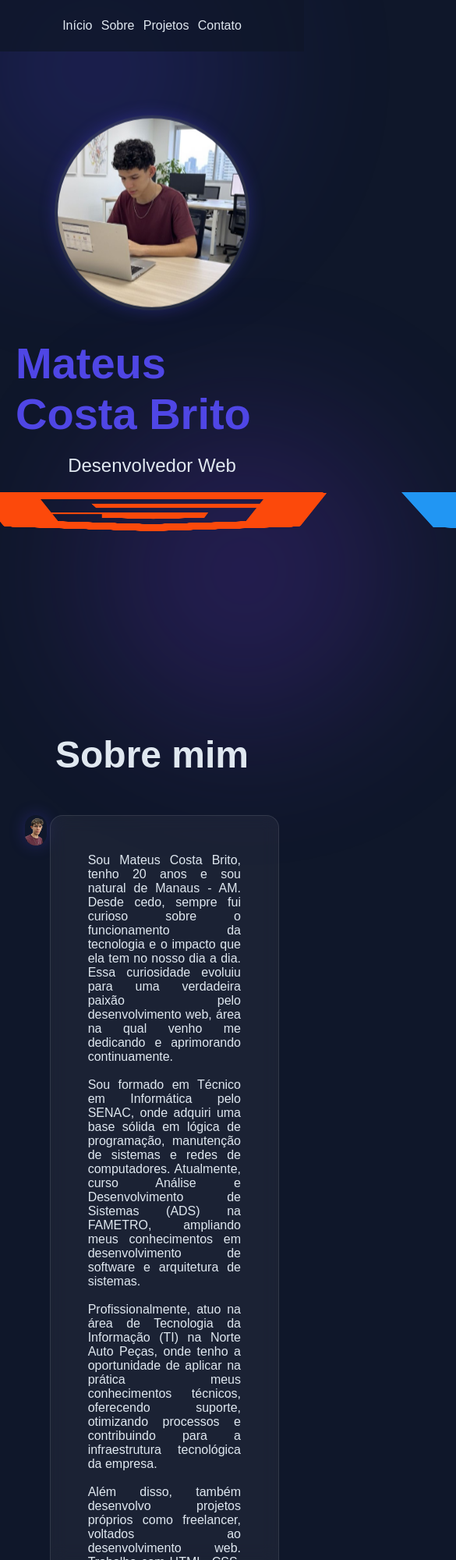
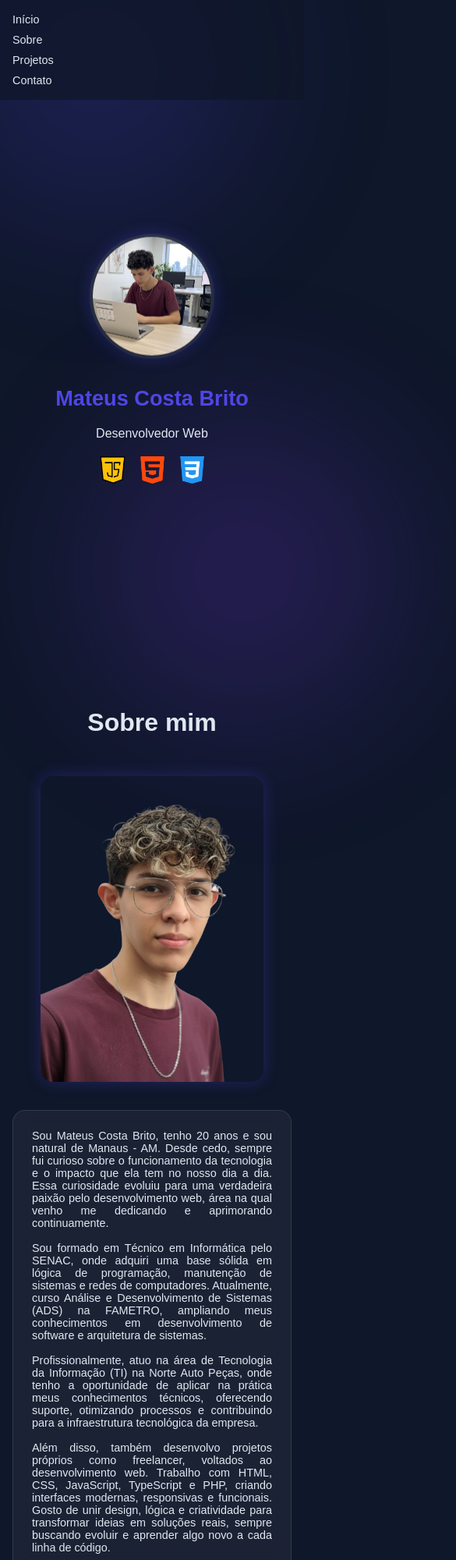
Before and after one commit to MateusBritoC/portfolio, a plain HTML site: page index.html in a window 390 px wide. Shown: the top 2000 px of the page at 78% size, 585 px wide, since content can reach past the window. Drawn offline with Linux system fonts and the light colour scheme.

Commit message:
Atualização styles mobile

```diff
--- a/style.css
+++ b/style.css
@@ -333,3 +333,149 @@ h1 {
     transform: scale(1.3);
     transition: transform 0.3s ease;
 }
+
+/* ===================== */
+/* RESPONSIVIDADE MOBILE */
+/* ===================== */
+@media (max-width: 768px) {
+
+  /* Ajuste da navegação */
+  .navegacao {
+    padding: 1rem;
+  }
+
+  .menu {
+    flex-wrap: wrap;
+    gap: 1rem;
+  }
+
+  .menu-link {
+    font-size: 0.9rem;
+  }
+
+  /* Cabeçalho (foto e título) */
+  .cabecalho {
+    padding-top: 6rem; /* evita que o menu fixe por cima */
+  }
+
+  .foto-perfil {
+    width: 160px;
+    height: 160px;
+  }
+
+  h1 {
+    font-size: 2rem;
+    text-align: center;
+  }
+
+  .cabecalho-sub-titulo {
+    font-size: 1.1rem;
+  }
+
+  .linguaguens {
+    gap: 1rem;
+    height: 40px;
+  }
+
+  .linguaguens img {
+    width: 35px;
+    height: 35px;
+  }
+
+  /* Seção Sobre */
+  .sobre {
+    padding: 4rem 1rem;
+  }
+
+  .sobre-caixa {
+    flex-direction: column;
+    align-items: center;
+    text-align: center;
+  }
+
+  .sobre-image {
+    width: 80%;
+    margin-bottom: 2rem;
+  }
+
+  .sobre-caixa-paragrafo {
+    padding: 1.5rem;
+  }
+
+  .sobre-paragrafo {
+    font-size: 0.95rem;
+  }
+
+  .sobre-titulo {
+    font-size: 2rem;
+  }
+
+  /* Seção Projetos */
+  .projetos {
+    padding: 4rem 1rem;
+  }
+
+  .projetos-titulo {
+    font-size: 2rem;
+  }
+
+  .projetos-imagem {
+    height: 180px;
+  }
+
+  .projetos-card {
+    transform: none;
+  }
+
+  /* Formulário de Contato */
+  .formulario-contato {
+    padding: 1.5rem;
+  }
+
+  .campo-form {
+    font-size: 0.95rem;
+  }
+
+  .botao-form {
+    font-size: 0.95rem;
+    padding: 0.8rem;
+  }
+
+  /* Ícones de redes sociais */
+  .redes-sociais {
+    gap: 1.5rem;
+  }
+
+  .redes-sociais img {
+    width: 40px;
+    height: 40px;
+  }
+}
+
+/* Telas muito pequenas (celulares < 480px) */
+@media (max-width: 480px) {
+  h1 {
+    font-size: 1.7rem;
+  }
+
+  .cabecalho-sub-titulo {
+    font-size: 1rem;
+  }
+
+  .sobre-paragrafo {
+    font-size: 0.9rem;
+  }
+
+  .menu {
+    flex-direction: column;
+    gap: 0.5rem;
+  }
+
+  .projetos-caixa {
+    grid-template-columns: 1fr;
+  }
+
+  .formulario-contato {
+    width: 95%;
+  }
+}
```
